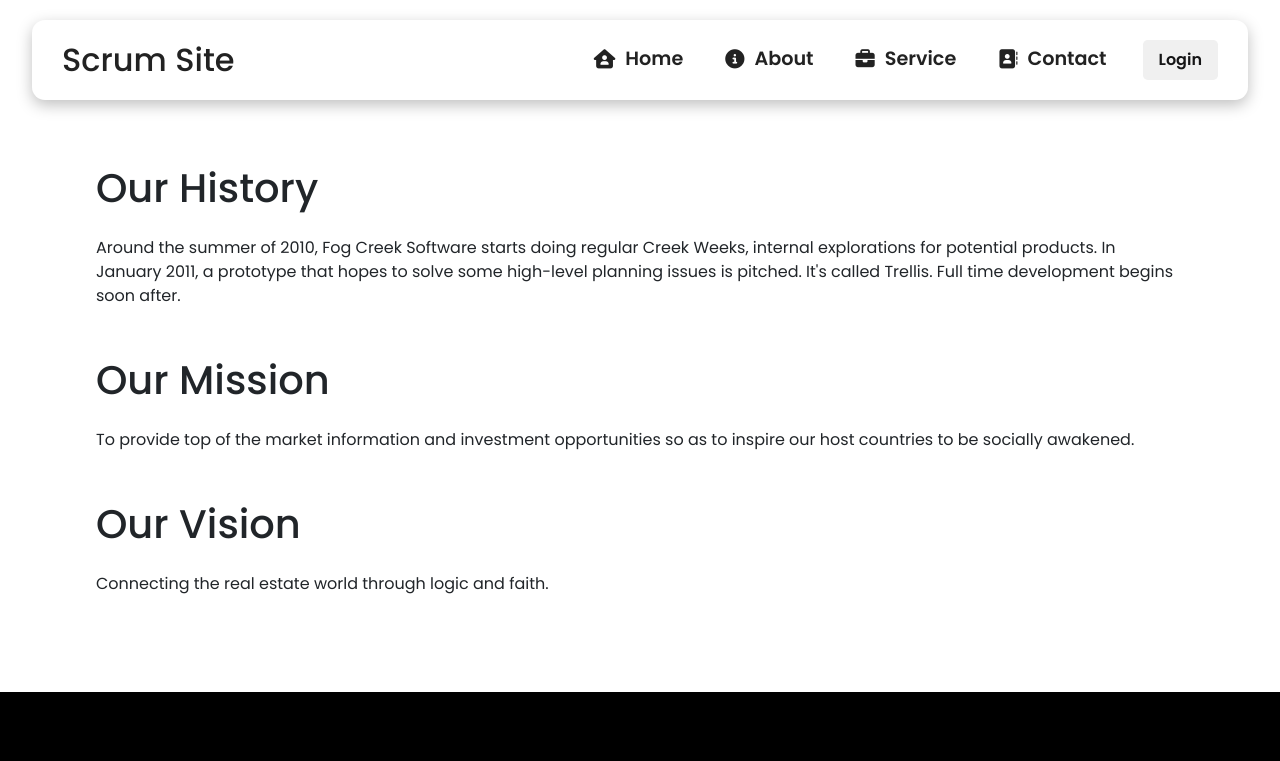
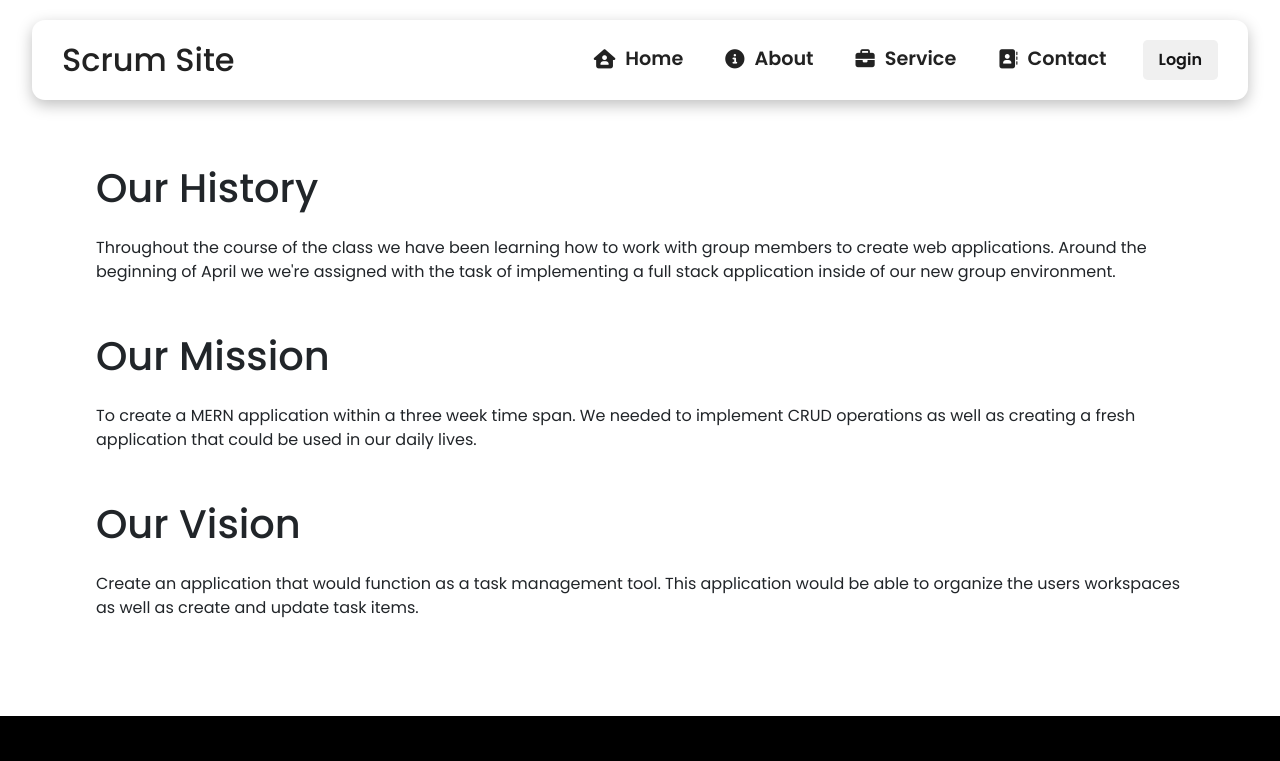
Before and after one commit to lastingParadox/cop4331-scrumsite, a React (Create React App) app in the folder client/: page /home/about in a window 1280 px wide. Shown: the top 761 px of the page. Built offline with nearby package versions, Linux system fonts and the light colour scheme.

Commit message:
Changed the text on the about page to match the project

```diff
--- a/client/src/components/AboutUs.js
+++ b/client/src/components/AboutUs.js
@@ -5,20 +5,22 @@ function AboutUs() {
 		<div className='about-container'>
 			<h1>Our History</h1>
 			<p>
-				Around the summer of 2010, Fog Creek Software starts doing regular Creek Weeks, internal
-				explorations for potential products. In January 2011, a prototype that hopes to solve some
-				high-level planning issues is pitched. It's called Trellis. Full time development begins
-				soon after.
+				Throughout the course of the class we have been learning how to work with group members to create
+				web applications. Around the beginning of April we we're assigned with the task of implementing a full stack application
+				inside of our new group environment.
 			</p>
 
 			<h1>Our Mission</h1>
 			<p>
-				To provide top of the market information and investment opportunities so as to inspire our
-				host countries to be socially awakened.
+				To create a MERN application within a three week time span. We needed to implement CRUD operations
+				as well as creating a fresh application that could be used in our daily lives.
 			</p>
 
 			<h1>Our Vision</h1>
-			<p>Connecting the real estate world through logic and faith.</p>
+			<p>
+				Create an application that would function as a task management tool. This application would be able to organize
+				the users workspaces as well as create and update task items.
+			</p>
 		</div>
 	);
 }
--- a/client/src/components/list.css
+++ b/client/src/components/list.css
@@ -1,5 +1,5 @@
 .task-list {
     padding: 8px;
-    border: 20px solid rgb(226, 4, 152);
+    border: 20px solid rgb(4, 221, 33);
     border-radius: 8px;
 }
--- a/client/src/pages/HomePage.js
+++ b/client/src/pages/HomePage.js
@@ -1,10 +1,9 @@
 import React from 'react';
-import Dashboard from './Dashboard';
 
 function HomePage() {
 	return (
 		<div className='App'>
-			<Dashboard/>
+
 		</div>
 	);
 }
```
